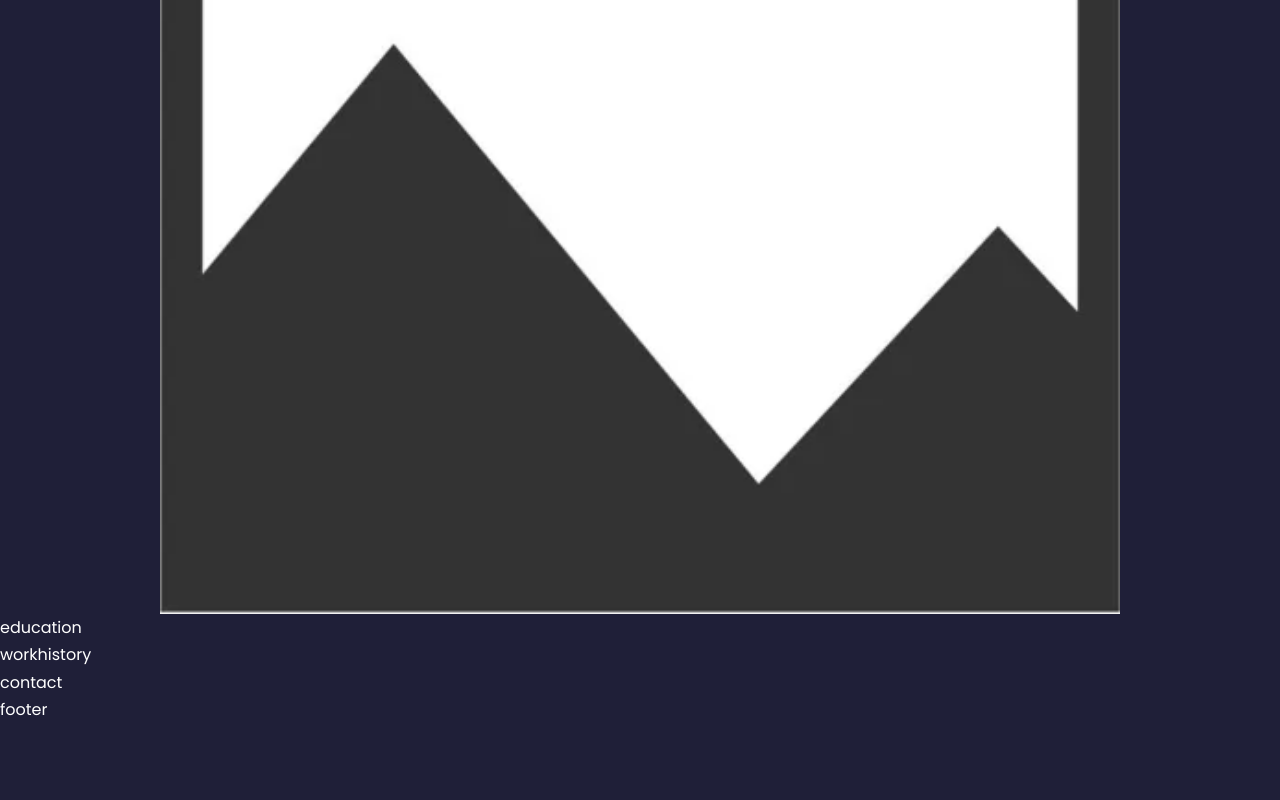
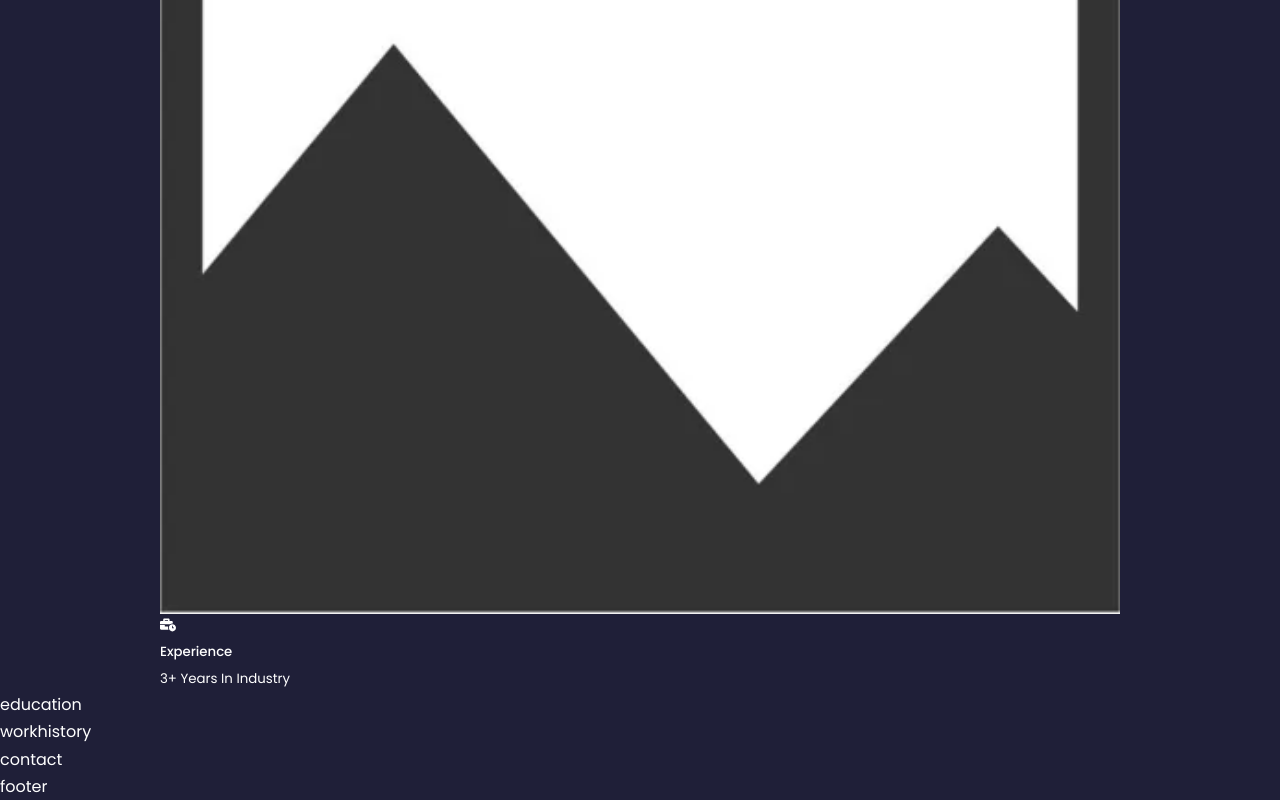
Before and after one commit to ParkerBalbach/online_resume, a React (Create React App) app: page / in a window 1280 px wide. Shown: the part 1300-2100 px from the top of the page. Before the commit the page ends 2023 px from the top, so only its background shows below. Built offline with nearby package versions, Linux system fonts and the light colour scheme.

Commit message:
Added card & added icon functionality

```diff
--- a/package.json
+++ b/package.json
@@ -8,6 +8,7 @@
     "@testing-library/user-event": "^13.5.0",
     "react": "^18.2.0",
     "react-dom": "^18.2.0",
+    "react-icons": "^4.11.0",
     "react-scripts": "^5.0.1",
     "web-vitals": "^2.1.4"
   },
--- a/src/components/about/about.jsx
+++ b/src/components/about/about.jsx
@@ -1,6 +1,7 @@
 import React from 'react'
 import './about.css'
 import MYPIC from '../../images/placeholder_image.png'
+import {FaBusinessTime} from 'react-icons/fa'
 
 const about = () => {
   return (
@@ -14,7 +15,13 @@ const about = () => {
         </div>
 
         <div className="about__content">
-
+          <div className="about__cards">
+            <article className='about__card'>
+              <FaBusinessTime className='about__icon'/>
+              <h5>Experience</h5>
+              <small>3+ Years In Industry</small>
+            </article>
+          </div>
         </div>
       </div>
     </section>
```
Also changed, not shown: 1 other file (tests, documents, lock files or other folders).
